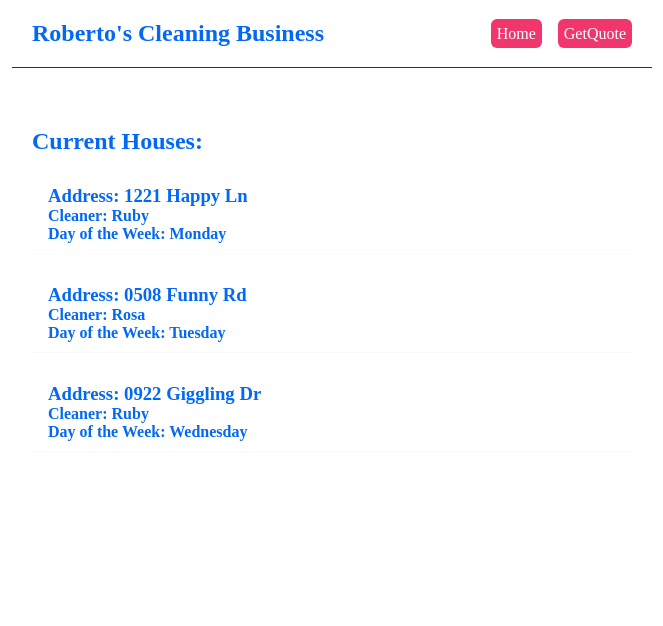
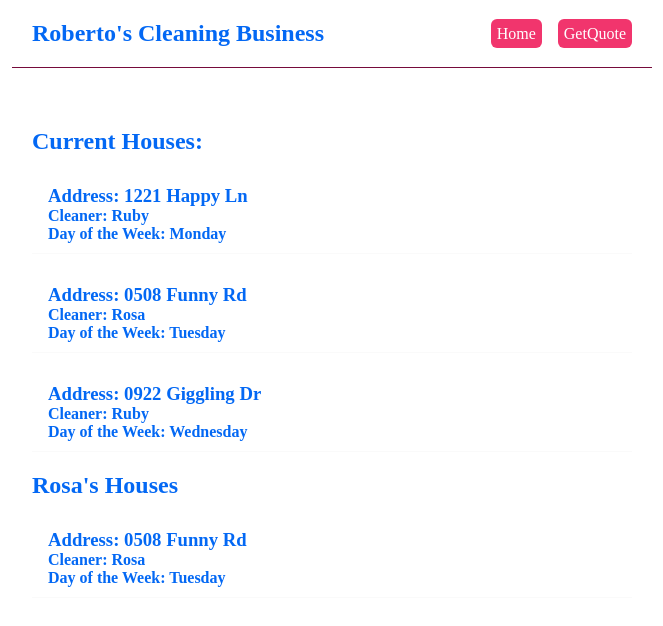
Before and after one commit to rjcito/my-app, a React (Create React App) app: page / in a window 1280 px wide. Shown: the top 626 px of the page, without its empty margins (308-971 px from the left). Built offline with nearby package versions, Linux system fonts and the light colour scheme; a web font is replaced by a local one.

Commit message:
reusing component

```diff
--- a/src/components/Home.js
+++ b/src/components/Home.js
@@ -12,6 +12,7 @@ const Home = () => {
     return (
         <div className="home">
             <HouseList houses={houses} title = "Current Houses:"/>
+            <HouseList houses={houses.filter((house) => house.cleaner ==="Rosa")} title="Rosa's Houses" />
         </div>
     );
 }
```
